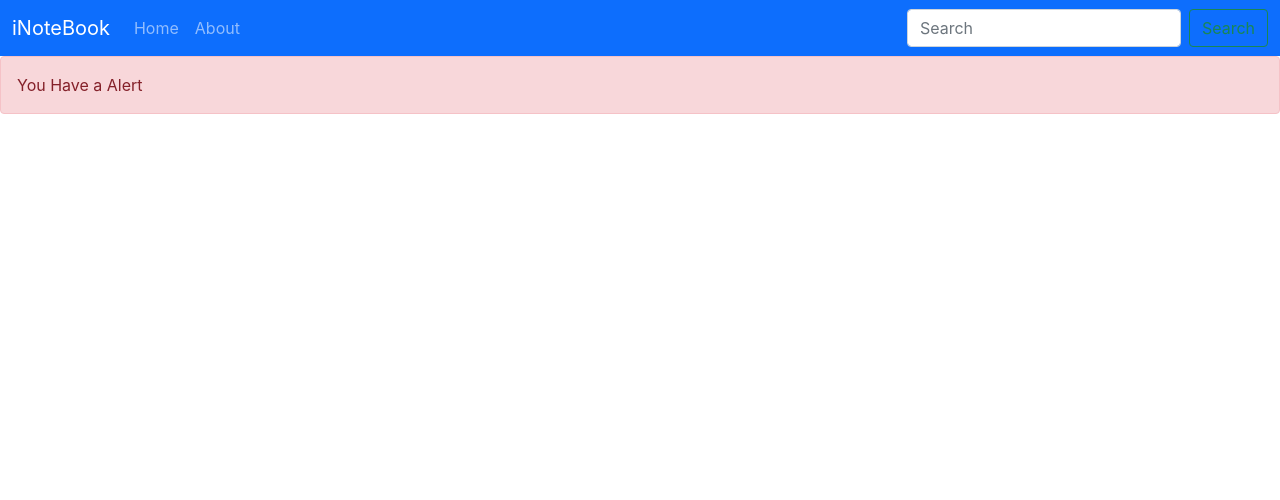
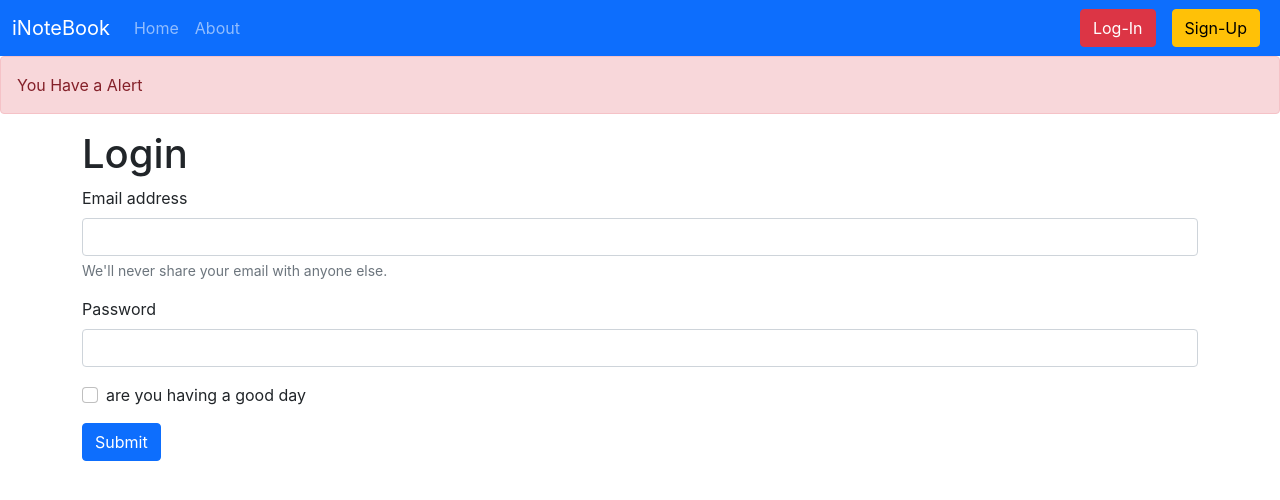
Before and after one commit to Sam-Radnus/I-Notebook, a React (Create React App) app: page /Login in a window 1280 px wide. Shown: the top 500 px of the page. Built offline with nearby package versions, Linux system fonts and the light colour scheme.

Commit message:
added Login Page

```diff
--- a/src/App.js
+++ b/src/App.js
@@ -4,6 +4,8 @@
 import About from './components/About';
 import { NoteState } from './context/notes/NoteState';
 import { Alert } from './components/Alert';
+import Login from './components/Login';
+import SignUp from './components/SignUp';
 function App() {
   return (
     <div>
@@ -13,8 +15,10 @@
           <Alert message="You Have a Alert"/>
           <div className="container">
             <Routes>
-              <Route exact path="/" element={<Home />} ></Route>
-              <Route exact path="/About" element={<About />} ></Route>
+              <Route exact path="/"       element={<Home />} ></Route>
+              <Route exact path="/About"  element={<About />} ></Route>
+              <Route exact path="/Login"  element={<Login />} ></Route>
+              <Route exact path="/signup" element={<SignUp />} ></Route>
             </Routes>
           </div>
         </Router>
--- /dev/null
+++ b/src/components/Login.js
@@ -0,0 +1,57 @@
+import React,{useState} from 'react'
+import { useNavigate } from 'react-router-dom';
+
+const Login = () => {
+    const[credentials,setCredentials]=useState({email:"",password:""});
+    const navigate = useNavigate();
+    const onChange = (e) => {
+        setCredentials({ ...credentials, [e.target.name]: e.target.value })
+      }
+
+    const handleSubmit= async (e)=>{
+      e.preventDefault();
+      var response = await fetch("http://localhost:5000/api/auth/login", {
+        method: 'POST',
+        headers: {
+          'Content-Type': 'application/json',
+        },
+        body:JSON.stringify({email:credentials.email,password:credentials.password})
+
+      });
+      const JSON1=await response.json();
+      console.log(JSON1);
+      if(JSON1.success)
+      {
+          //re direct
+          localStorage.setItem('token',JSON1.authtoken);
+          navigate('/');
+
+      }
+      else{
+          alert("access denied:invalid credentials");
+      }
+    }
+    return (
+        <div>
+            <h1>Login</h1>
+            <form onSubmit={handleSubmit} >
+                <div className="mb-3">
+                    <label htmlFor="exampleInputEmail1" className="form-label">Email address</label>
+                    <input type="email" className="form-control" id="email" value={credentials.email} onChange={onChange} name="email" aria-describedby="emailHelp" />
+                    <div id="emailHelp" className="form-text">We'll never share your email with anyone else.</div>
+                </div>
+                <div className="mb-3">
+                    <label htmlFor="exampleInputPassword1" className="form-label">Password</label>
+                    <input type="password" className="form-control" name="password" onChange={onChange} value={credentials.password} id="exampleInputPassword1" />
+                </div>
+                <div className="mb-3 form-check">
+                    <input type="checkbox" className="form-check-input" id="exampleCheck1" />
+                    <label className="form-check-label" htmlFor="exampleCheck1">are you having a good day</label>
+                </div>
+                <button type="submit" className="btn btn-primary">Submit</button>
+            </form>
+        </div>
+    )
+}
+
+export default Login
--- a/src/components/Navbar.js
+++ b/src/components/Navbar.js
@@ -1,14 +1,14 @@
 
-import React ,{useEffect} from 'react';
-import { BrowserRouter as Router, Route, Routes, Link,useLocation } from 'react-router-dom';
+import React, { useEffect } from 'react';
+import { BrowserRouter as Router, Route, Routes, Link, useLocation } from 'react-router-dom';
 
 
 
 const Navbar = () => {
     let location = useLocation();
     React.useEffect(() => {
-      //ga.send(["pageview", location.pathname]);
-      //console.log(location.pathname);
+        //ga.send(["pageview", location.pathname]);
+        //console.log(location.pathname);
     }, [location]);
     return <nav className="navbar navbar-expand-lg navbar-dark bg-primary">
         <div className="container-fluid">
@@ -19,16 +19,17 @@
             <div className="collapse navbar-collapse" id="navbarSupportedContent">
                 <ul className="navbar-nav me-auto mb-2 mb-lg-0">
                     <li className="nav-item">
-                        <Link className={`nav-link ${location.pathname==="/"?"active":""}`}  to="/">Home</Link>
+                        <Link className={`nav-link ${location.pathname === "/" ? "active" : ""}`} to="/">Home</Link>
                     </li>
                     <li className="nav-item">
-                        <Link className={`nav-link ${location.pathname==="/About"?"active":""}`} to="/About">About</Link>
+                        <Link className={`nav-link ${location.pathname === "/About" ? "active" : ""}`} to="/About">About</Link>
                     </li>
 
                 </ul>
                 <form className="d-flex">
-                    <input className="form-control me-2" type="search" placeholder="Search" />
-                    <button className="btn btn-outline-success" type="submit">Search</button>
+
+                    <Link type="button" to="/Login"  role="button" className="btn btn-danger mx-2">Log-In</Link>
+                    <Link type="button" to="/signup" role="button" className="btn btn-warning mx-2">Sign-Up</Link>
                 </form>
             </div>
         </div>
--- /dev/null
+++ b/src/components/SignUp.js
@@ -0,0 +1,9 @@
+import React from 'react'
+
+const SignUp = () => {
+  return (
+    <h1>SignUp</h1>
+  )
+}
+
+export default SignUp
```
Also changed, not shown: 1 other file (tests, documents, lock files or other folders).
